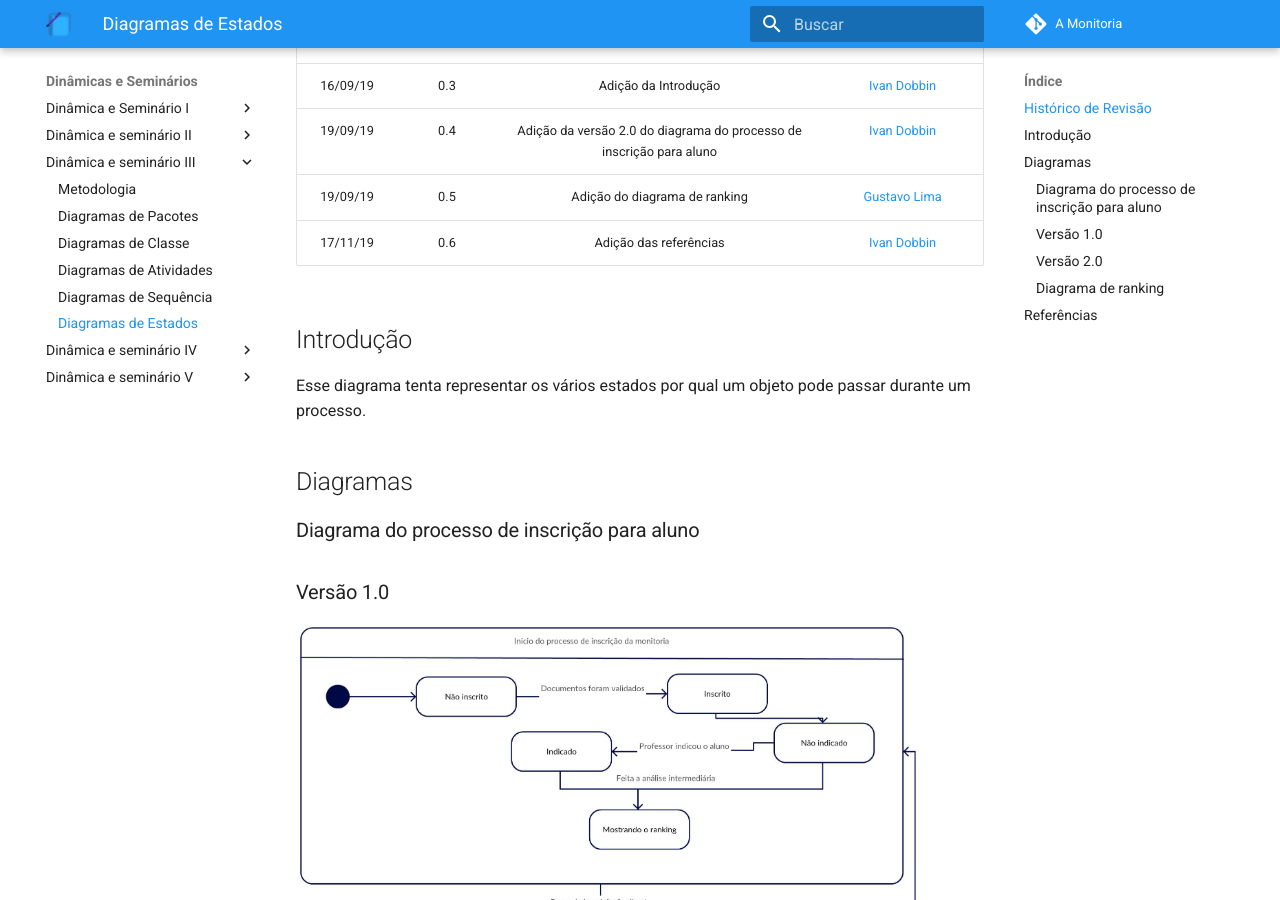
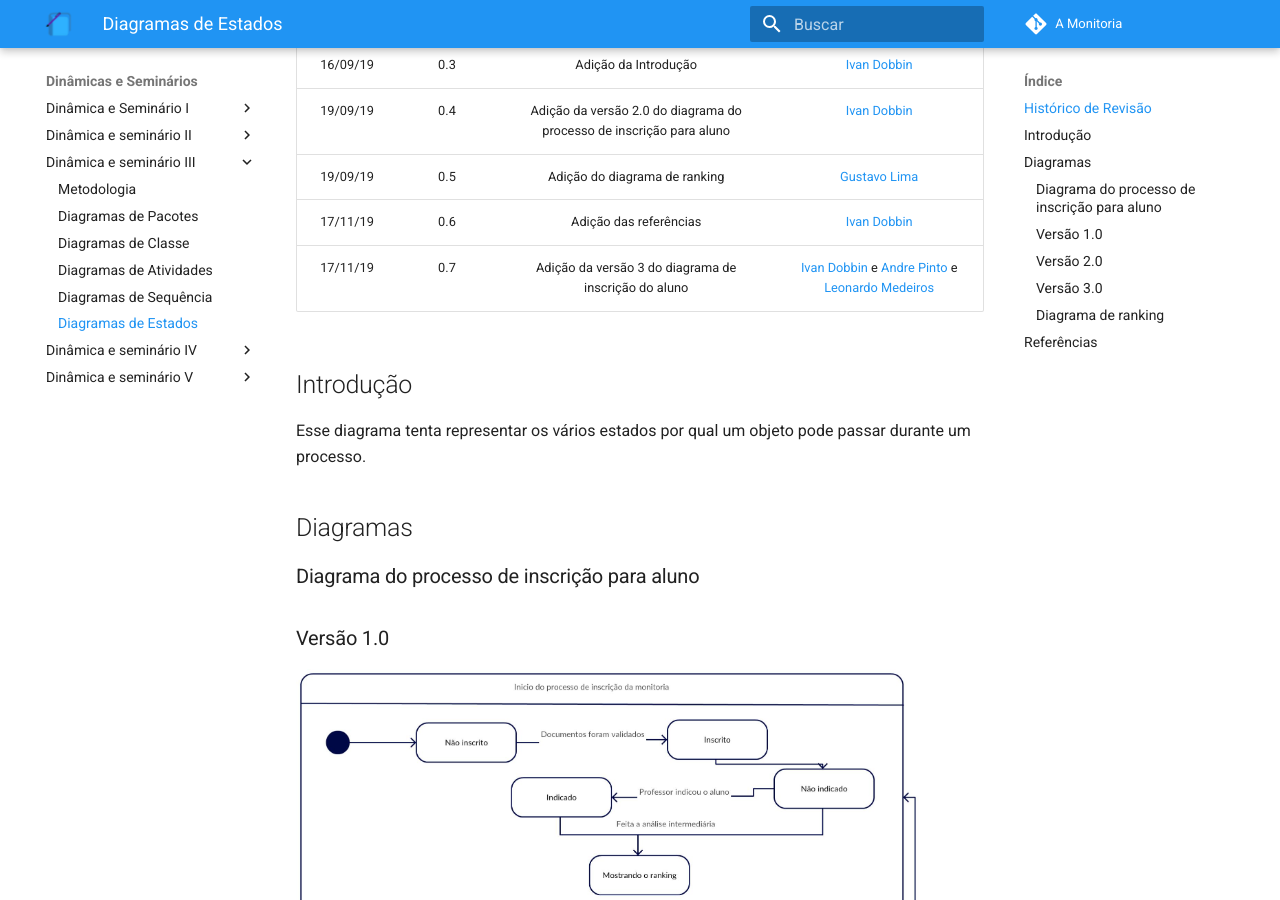
Before and after one commit to 2019-2-arquitetura-desenho/wiki, an MkDocs documentation site: the page built from docs/dinamica_seminario_III/diagrama_de_estados.md, in a window 1280 px wide and 900 px high, scrolled down 393 px. Built offline with MkDocs 1.6.1 and Material for MkDocs 9.7.7, drawn with Linux system fonts in a browser that asks for light colours; comment, search, counter and statistics services are not loaded; old or Windows-style settings are respelled for this version of MkDocs.

Commit message:
Adding third version of diagram student
Co-authored-by: Andre Lucas de Sousa Pinto <andrelucax@gmail.com>
Co-authored-by: Leonardo Medeiros <leonardomedeiros.6@gmail.com>

```diff
--- a/docs/dinamica_seminario_III/diagrama_de_estados.md
+++ b/docs/dinamica_seminario_III/diagrama_de_estados.md
@@ -9,6 +9,7 @@
 | 19/09/19 | 0.4 | Adição da versão 2.0 do diagrama do processo de inscrição para aluno | [Ivan Dobbin]((https://github.com/darmsDD)) |
 | 19/09/19 | 0.5 | Adição do diagrama de ranking | [Gustavo Lima](https://github.com/gustavolima00) |
 |17/11/19| 0.6| Adição das referências|[Ivan Dobbin]((https://github.com/darmsDD))|
+|17/11/19| 0.7| Adição da versão 3 do diagrama de inscrição do aluno|[Ivan Dobbin]((https://github.com/darmsDD)) e [Andre Pinto](https://github.com/andrelucax) e [Leonardo Medeiros](https://github.com/leomedeiros1)|
 
 
 ## Introdução
@@ -26,6 +27,10 @@
 
 ![Diagrama de Estados](assets/img/diagrama_estados/aluno_v2.jpg)
 
+### Versão 3.0
+
+![Diagrama de Estados](assets/img/diagrama_estados/aluno_v3.png)
+
 
 ### Diagrama de ranking
 
```
Also changed, not shown: docs/dinamica_seminario_III/assets/img/diagrama_estados/aluno_v3.png (added).
